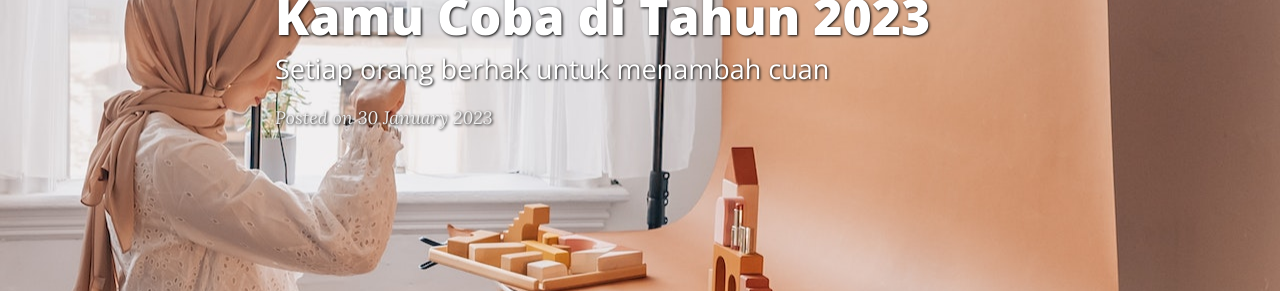
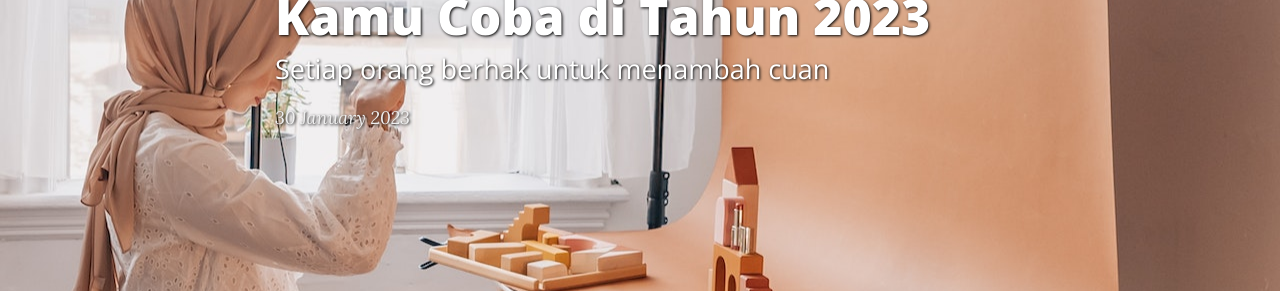
Before and after one commit to haloorderio/mediabaru, a Jekyll site: the page built from _posts/2023-01-30-ide-kerjaan-2023.md, in a window 1280 px wide and 900 px high. Shown: the part 307-607 px from the top of the window. Built offline with Jekyll 4.4.1, drawn with Linux system fonts in a browser that asks for light colours; nearby versions of some CDN libraries; comment, search, counter and statistics services are not loaded.

Commit message:
Update header.html

```diff
--- a/_includes/header.html
+++ b/_includes/header.html
@@ -38,7 +38,7 @@
           {% endif %}
 
           {% if include.type == "post" %}
-            <span class="post-meta">Posted on {{ page.date | date: date_format }}</span>
+            <span class="post-meta">{{ page.date | date: date_format }}</span>
             {% if page.last-updated %}
               <span class="post-meta">
                 <span class="d-none d-md-inline middot">&middot;</span>
@@ -72,7 +72,7 @@
           {% endif %}
 
           {% if include.type == "post" %}
-            <span class="post-meta">Posted on {{ page.date | date: date_format }}</span>
+            <span class="post-meta">{{ page.date | date: date_format }}</span>
             {% if page.last-updated %}
               <span class="post-meta">
                 <span class="d-none d-md-inline middot">&middot;</span>
```
